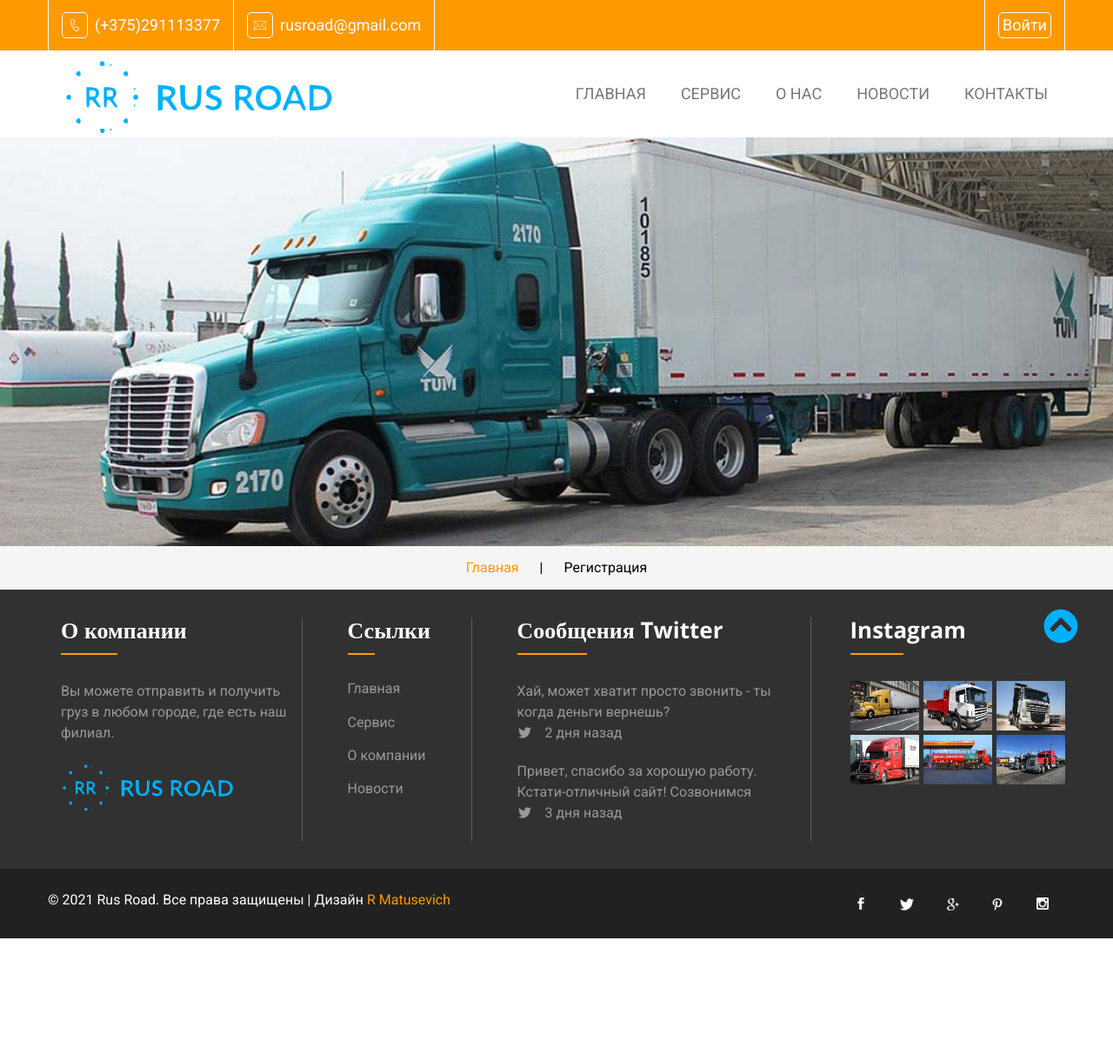
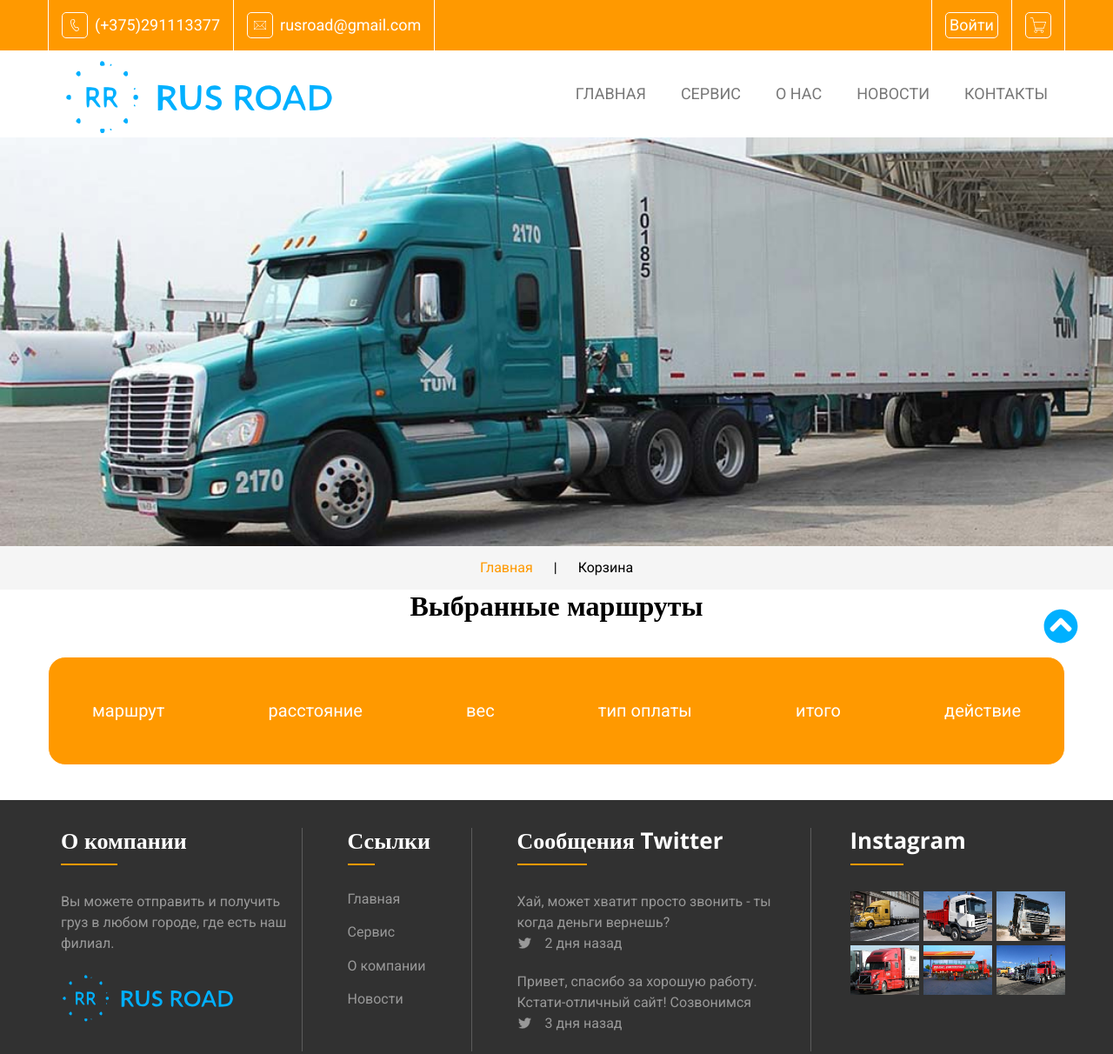
Before and after one commit to ruslanmatusevich/Final-JS, a plain HTML site: page basket.html in a window 1280 px wide. Shown: the top 1212 px of the page at 87% size. Before the commit the page ends 1079 px from the top, so only its background shows below. Drawn offline with nearby package versions, Linux system fonts and the light colour scheme.

Commit message:
create basket

```diff
--- a/signup.html
+++ b/basket.html
@@ -54,6 +54,12 @@
                         <li class="out">
                             <a></a>
 
+                        </li>
+                        <li class="basket">
+                            <a href="basket.html">
+                                <img src="icons/basket.svg" alt="basket">
+                                <!-- <span>Корзина</span> -->
+                            </a>
                         </li>
                     </ul>
                 </div>
@@ -148,7 +154,7 @@ m58 -82 l20 -53 -45 0 c-41 0 -44 1 -37 23 12 41 34 90 38 86 2 -2 13 -28 24
             <div class="container">
                 <ul>
                     <li><a href="index.html">Главная</a><span>|</span></li>
-                    <li>Регистрация</li>
+                    <li>Корзина</li>
                 </ul>
             </div>
         </div>
@@ -186,6 +192,58 @@ m58 -82 l20 -53 -45 0 c-41 0 -44 1 -37 23 12 41 34 90 38 86 2 -2 13 -28 24
                 <div class="back_home">
                     <a href="index.html">Вернуться на главную</a>
                 </div>
+            </div>
+        </section>
+        <section class="basket">
+            <h2>Выбранные маршруты</h2>
+            <div class="container">
+                <!-- <div class="route">
+                    <span>
+                        маршрут
+                    </span>
+                    <span>
+                        название
+                    </span>
+                </div>
+                <div class="distance">
+                    <span>
+                        расстояние
+                    </span>
+                    <span>
+                        км
+                    </span>
+                </div>
+                <div class="weight">
+                    <span>
+                        вес
+                    </span>
+                    <span>
+                        тонн
+                    </span>
+                </div>
+                <div class="pay">
+                    <span>
+                        тип оплаты
+                    </span>
+                    <span>
+                        наличные
+                    </span>
+                </div>
+                <div class="money">
+                    <span>
+                        итого
+                    </span>
+                    <span>
+                        руб
+                    </span>
+                </div>
+                <div class="delete">
+                    <span> действие
+                    </span>
+                    <span>
+                        удалить
+                    </span>
+                </div> -->
             </div>
         </section>
     </main>
@@ -294,7 +352,7 @@ m58 -82 l20 -53 -45 0 c-41 0 -44 1 -37 23 12 41 34 90 38 86 2 -2 13 -28 24
         </div>
     </footer>
     <script src="js/input.js"></script>
-
+<script src="js/basket.js"></script>
     <script src="js/menu.js"></script>
     <script src="js/script.js"></script>
 </body>
--- /dev/null
+++ b/css/sections/basket.css
@@ -0,0 +1,28 @@
+.basket h2 {
+    text-align: center;
+    margin-bottom: 20px;
+}
+.basket span {
+    font-size: 20px;
+    color: #fff;
+
+}
+/* .basket span:first-child {
+    font-size: 20px;
+    color: #fff;
+} */
+.basket .container {
+    padding: 50px;
+    display: flex;
+
+    justify-content: space-between;
+    border: 1px solid #fff;
+    margin: 40px auto;
+    background-color: #ff9900;
+    border-radius: 20px;
+}
+.route , .distance, .weight, .pay, .money, .delete {
+    display: flex;
+    flex-direction: column ;
+    color: #fff;
+}
--- a/css/sections/header.css
+++ b/css/sections/header.css
@@ -29,7 +29,7 @@
     height: 58px;
 }
 
-.header ul li img {
+.header_left ul li img {
     margin-right: 8px;
     border: 1px solid #fff;
     padding: 7px;
@@ -70,6 +70,7 @@
     background-color: #212121;
     border-color: #212121;
     cursor: pointer;
+    transition: all 1s;
 }
 
 .logo {
@@ -294,3 +295,9 @@ svg:hover {
     color: #000;
     text-decoration: none;
 }
+.header_right ul li a {
+    display: flex;
+    justify-content: center;
+    align-items: center;
+}
+/* .basket a */
--- a/css/style.css
+++ b/css/style.css
@@ -12,6 +12,7 @@
 @import 'sections/login.css';
 @import 'sections/signup.css';
 @import 'sections/adaptations.css';
+@import 'sections/basket.css';
 
 * {
     font-family: 'Roboto', serif;
--- /dev/null
+++ b/js/basket.js
@@ -0,0 +1,22 @@
+//делаем корзину
+const boxBask = document.querySelector('.basket .container');
+const names = ['маршрут', 'расстояние', 'вес', 'тип оплаты', 'итого', 'действие'];
+let valuesClass = ['route', 'distance', 'weight', 'pay', 'money', 'delete'];
+let childDivBask;
+let childSpanBask;
+
+
+for (let i = 0; i < names.length; i++) {
+    let el = names[i];
+
+    childDivBask = document.createElement('div');
+    childDivBask.classList.add(valuesClass[i]);
+    childSpanBask = document.createElement('span');
+    childSpanBask.innerHTML = el;
+    childDivBask.appendChild(childSpanBask);
+    /* childSpanBask = document.createElement('span');
+    childDivBask.appendChild(childSpanBask); */
+    boxBask.appendChild(childDivBask);
+
+
+};
--- a/js/script.js
+++ b/js/script.js
@@ -38,13 +38,18 @@ window.addEventListener('DOMContentLoaded', function() {
              });
 
              payment.addEventListener('change', function () {
-                if (weight.value == '') {
+                /* if (weight.value == '') {
                     totalSum.innerHTML = 0;
                 } else {
-                    /* let a = total; */
+
                     totalSum.innerHTML = ((total * this.options[this.selectedIndex].value) * totalDistance).toFixed();
-                }
-            });
+                } */
+                if (weight.value) {
+                    totalSum.innerHTML = ((total * this.options[this.selectedIndex].value) * totalDistance).toFixed();
+                } else {
+                    totalSum.innerHTML = 0;
+                    }
+                });
 
             //tabs
 
```
Also changed, not shown: css/sections/about.css (+53 -24 lines), index.html (+8 -1 lines), icons/basket.svg (added).
